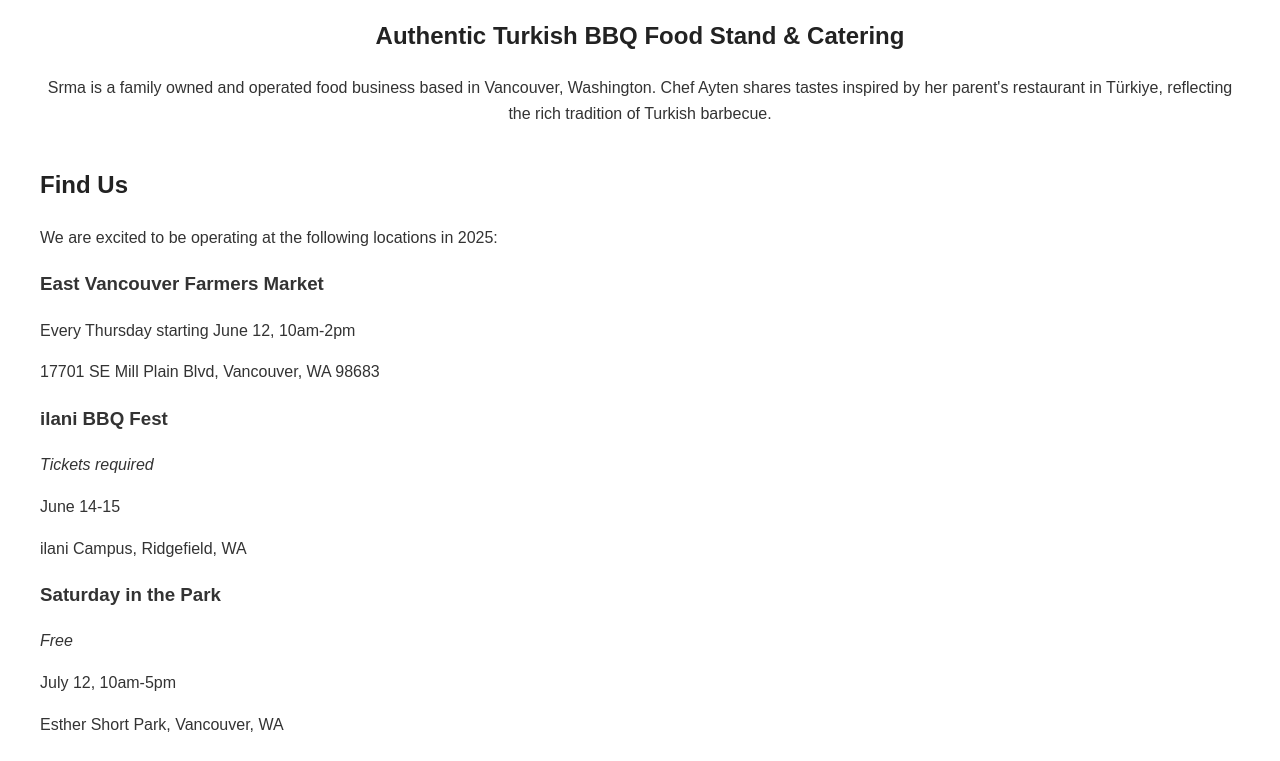
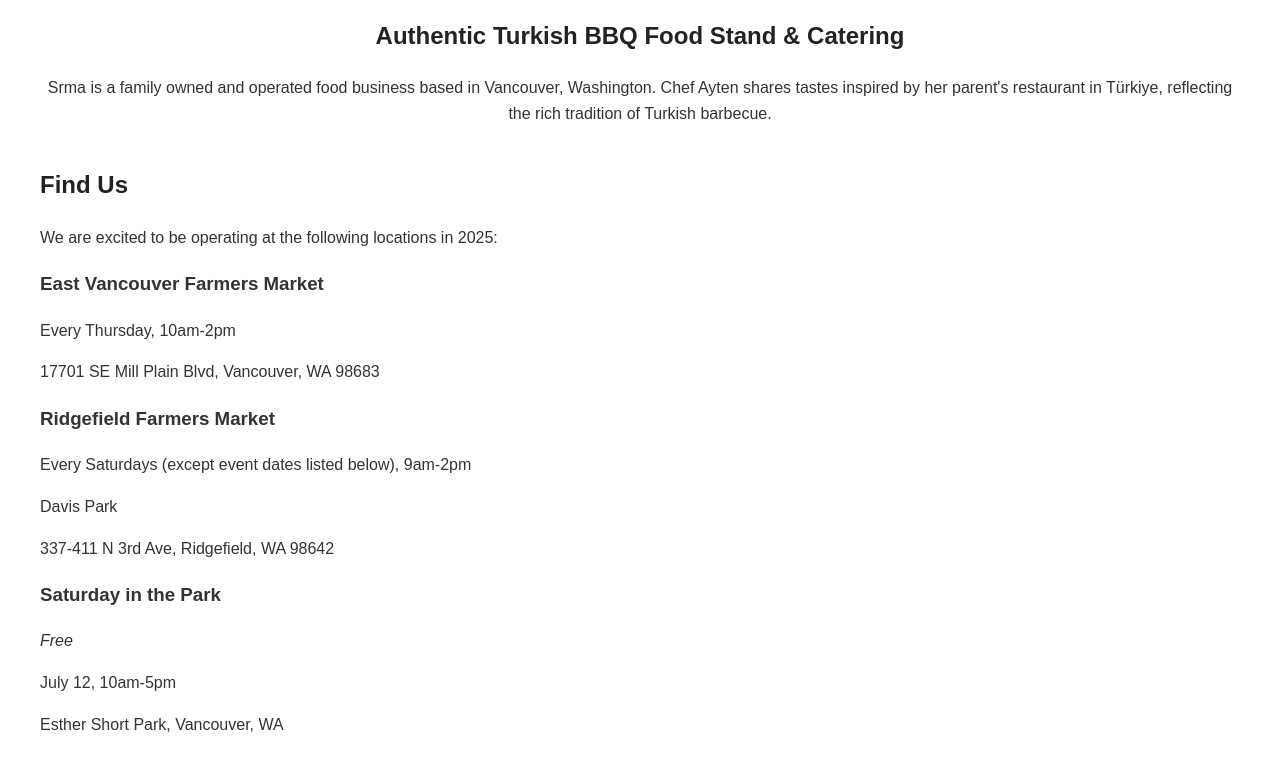
Before and after one commit to scottyeager/srma-website, a plain HTML site: page index.html in a window 1280 px wide. Shown: the part 563-1324 px from the top of the page. Drawn offline with Linux system fonts and the light colour scheme.

Commit message:
Update index.html

```diff
--- a/index.html
+++ b/index.html
@@ -34,13 +34,13 @@
                     2025:
                 </p>
                 <h3>East Vancouver Farmers Market</h3>
-                <p>Every Thursday starting June 12, 10am-2pm</p>
+                <p>Every Thursday, 10am-2pm</p>
                 <p>17701 SE Mill Plain Blvd, Vancouver, WA 98683</p>
 
-                <h3>ilani BBQ Fest</h3>
-                <p><em>Tickets required</em></p>
-                <p>June 14-15</p>
-                <p>ilani Campus, Ridgefield, WA</p>
+                <h3>Ridgefield Farmers Market</h3>
+                <p>Every Saturdays (except event dates listed below), 9am-2pm</p>
+                <p>Davis Park</p>
+                <p>337-411 N 3rd Ave, Ridgefield, WA 98642</p>
 
                 <h3>Saturday in the Park</h3>
                 <p><em>Free</em></p>
```
